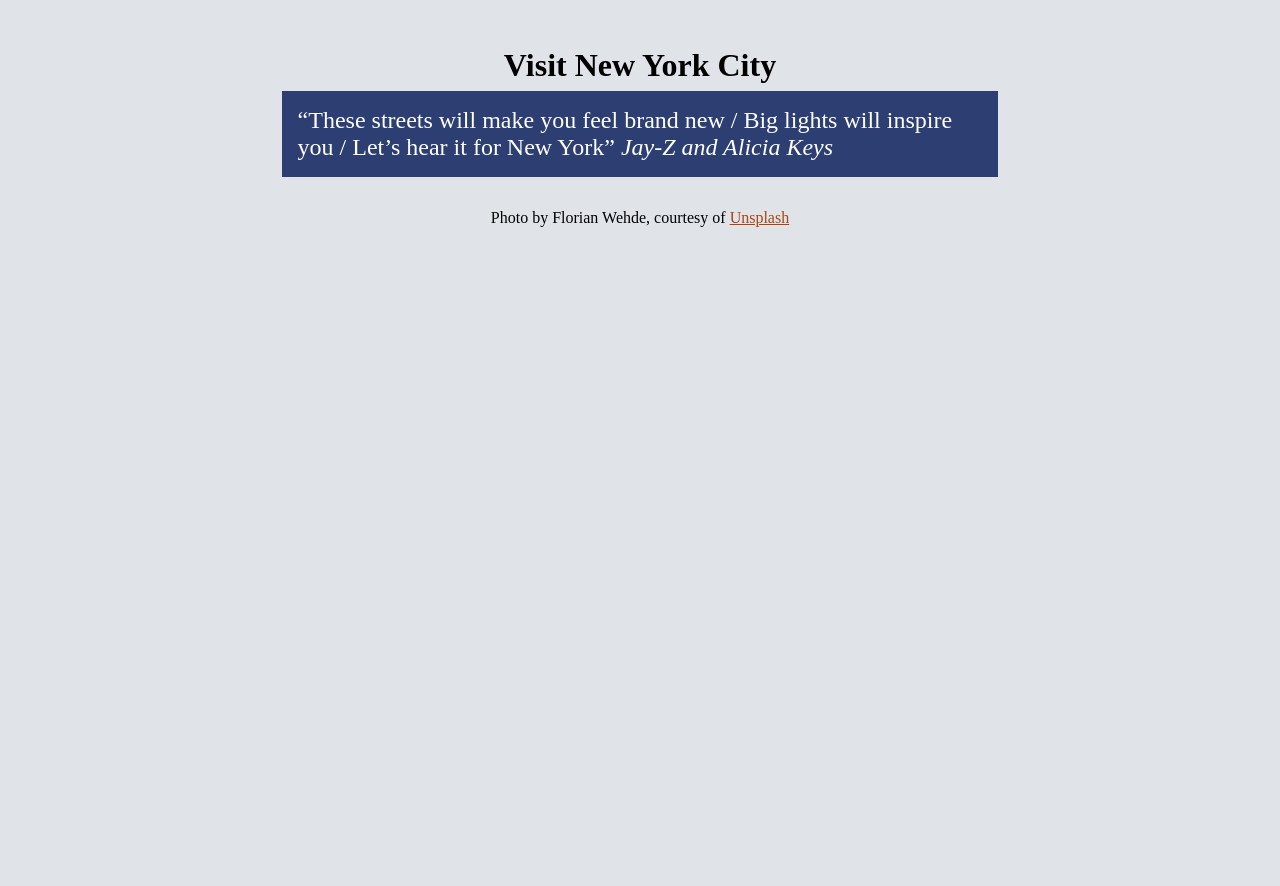
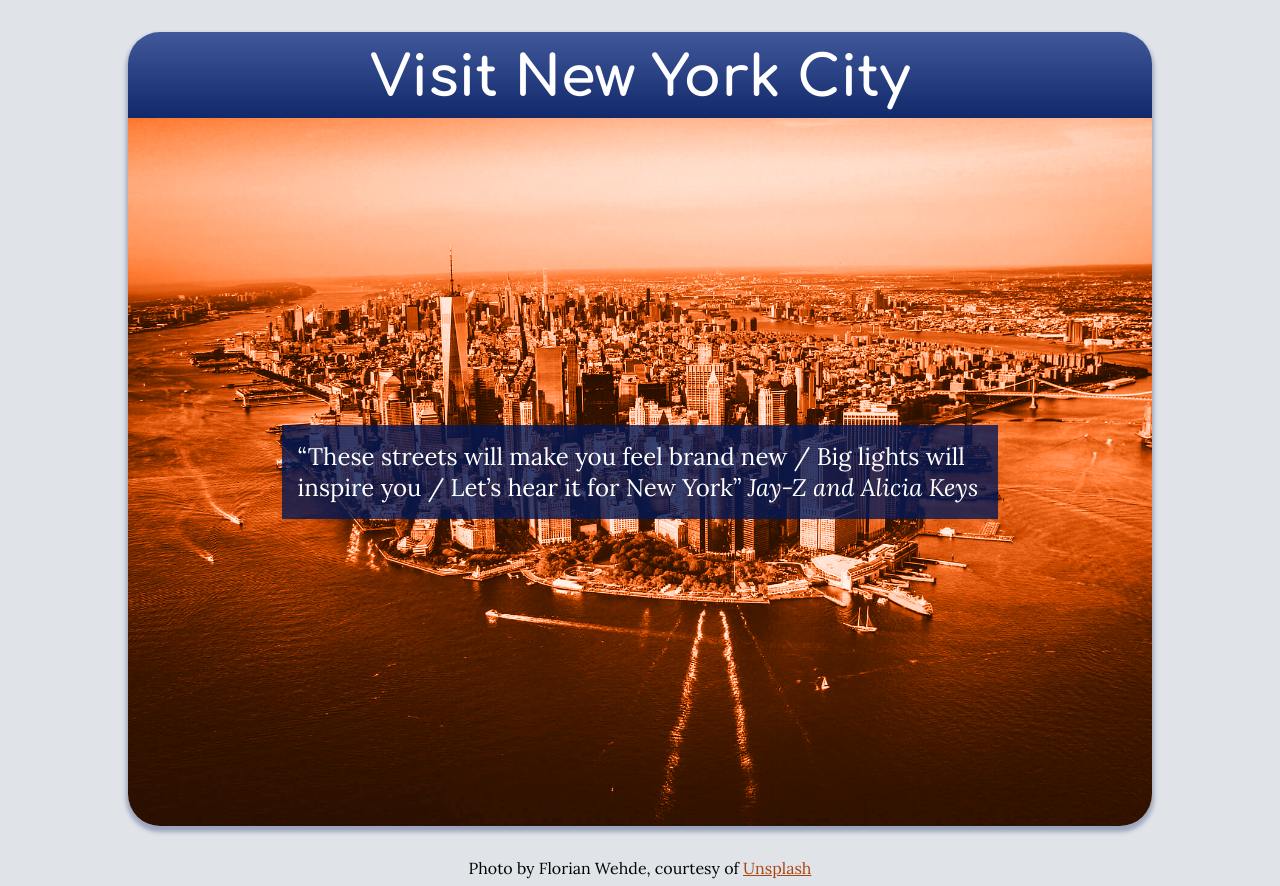
Before and after one commit to blairsh21/Treehouse-Practices, a plain HTML site: page CSS-Enhancing-Design/index.html in a window 1280 px wide. Before the commit the page ends 800 px from the top, so only its background shows below. Drawn offline with Linux system fonts and the light colour scheme.

Commit message:
Completed the practice
For "CSS-Enhancing-Design"

```diff
--- a/CSS-Enhancing-Design/index.html
+++ b/CSS-Enhancing-Design/index.html
@@ -6,7 +6,9 @@
     <meta http-equiv="X-UA-Compatible" content="IE=edge">
     <meta name="viewport" content="width=device-width, initial-scale=1.0">
     <title>Practice Enhancing Design With CSS</title>
-    <!-- 1. add Google Fonts here: Lora 400, Lora 400 italic, Comfortaa 700 -->
+    <link rel="preconnect" href="https://fonts.googleapis.com">
+    <link rel="preconnect" href="https://fonts.gstatic.com" crossorigin>
+    <link href="https://fonts.googleapis.com/css2?family=Comfortaa:wght@700&family=Lora:ital@0;1&display=swap" rel="stylesheet">
 
     <link rel="stylesheet" href="style.css">
 </head>
--- a/CSS-Enhancing-Design/style.css
+++ b/CSS-Enhancing-Design/style.css
@@ -6,6 +6,8 @@ body {
     background-color: #e0e4e9;
     /* 2. change the body text to Lora 400.
         don't forget to add the font to your HTML! */
+    font-family: 'Lora', sans-serif;
+    font-weight: 400;
 }
 
 a {
@@ -24,6 +26,8 @@ main {
         - 4 pixels blur radius
         - 2 pixels spread radius
         - use the color rgba(0,23,85,.3) */
+    border-radius: 2rem;
+    box-shadow: 0px 4px 4px 2px rgba(0,23,85,.3);
 }
 
 h1 {
@@ -38,6 +42,12 @@ h1 {
 
         - #41589b at the top
         - #11286b at the bottom */
+    font-family: 'Comfortaa', sans-serif;
+    font-weight: 700;
+    font-size: 3.5rem;
+    color: white;
+    text-transform: capitalize;
+    background: linear-gradient(#41589b,#11286b);
 }
 
 #quote {
@@ -49,6 +59,12 @@ h1 {
         - set the background-size to cover
         - set the background color to #EE6920 */
     /* 10. set the background blend mode to luminosity */
+    padding: 30% 0;
+    background-image: url(./florian-wehde-nyc-skyline.jpg);
+    background-position: center;
+    background-size: cover;
+    background-color: #EE6920;
+    background-blend-mode: luminosity;
 }
 
 blockquote {
```
